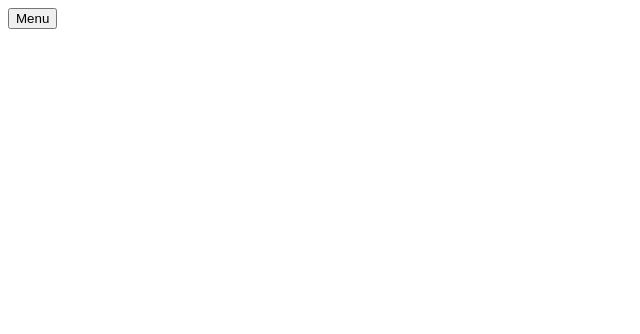
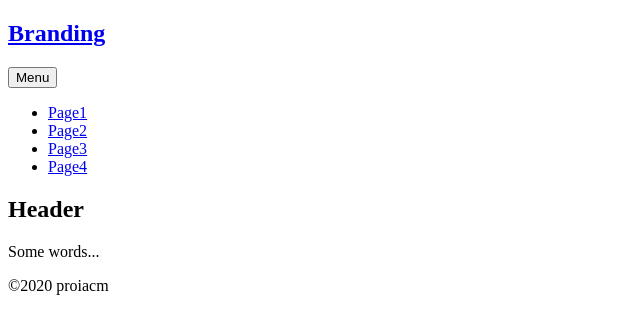
Before and after one commit to proiacm/navigation, a plain HTML site: page index.html in a window 1280 px wide. Both pictures are taken after a click on the button "Menu". Shown: the whole page, without its empty margins (0-640 px from the left). Drawn offline with Linux system fonts and the light colour scheme.

Commit message:
rewrite event listener to toggle

```diff
--- a/index.html
+++ b/index.html
@@ -6,7 +6,26 @@
     <title>Navigation</title>
 </head>
 <body>
-    <button id="menu">Menu</button>
+    <nav>
+        <div class="masthead active-element">
+            <h1><a href="#0">Branding</a></h1>
+            <button id="menu">Menu</button>
+        </div>
+        <div id="nav" class="main-nav-list active-element" style="display:none">
+            <ul>
+                <li><a href="#0">Page1</a></li>
+                <li><a href="#0">Page2</a></li>
+                <li><a href="#0">Page3</a></li>
+                <li><a href="#0">Page4</a></li>
+            </ul>
+        </div>
+    </nav>
+
+    <main class="main-contents">
+        <h2>Header</h2>
+        <p>Some words...</p>
+    </main>
+    <footer class="footer"><span class="copyright">&copy;2020 proiacm</span></footer>
 </body>
 </html>
 <script type="application/javascript" src="src/index.js" charset="UTF-8"></script>
--- a/src/index.js
+++ b/src/index.js
@@ -1,3 +1,12 @@
-console.log("testing")
+// console.log("testing")
 
-document.getElementById("menu").addEventListener("click", () => console.log("clicked"))
+document.getElementById("menu").addEventListener("click", handleMenuClick)
+
+function handleMenuClick() {
+    let nav = document.getElementById("nav")
+        if (nav.style.display === "none") {
+            nav.style.display = "block"
+        } else {
+            nav.style.display = "none"
+        }
+}
```
